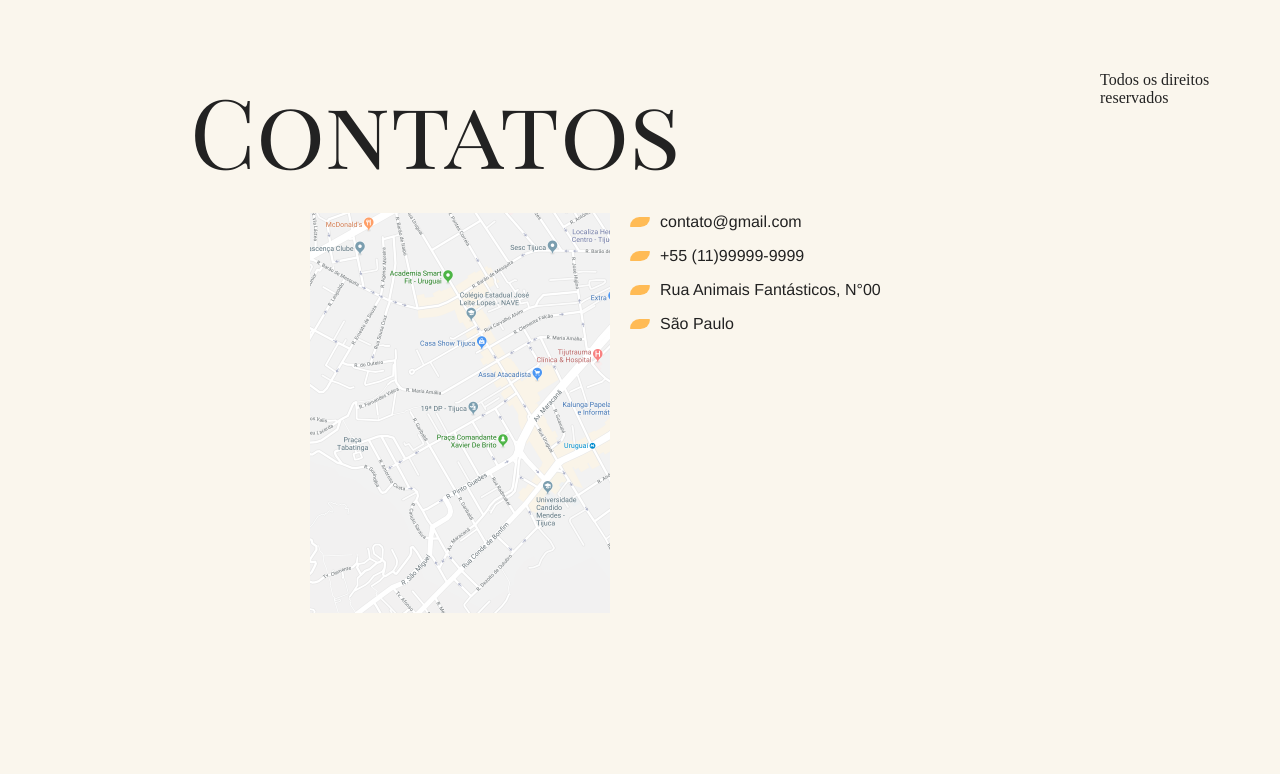
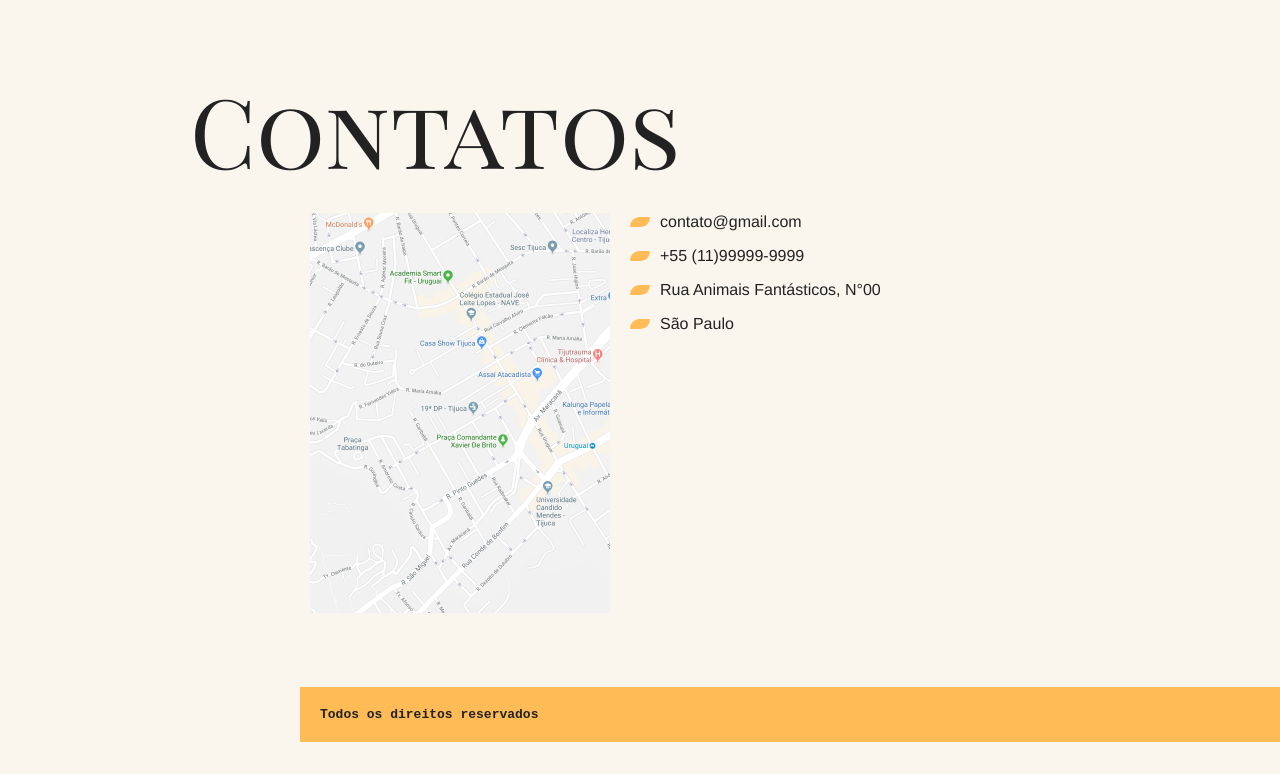
Before and after one commit to douglasjhonyy/animais-fantasticos-origamid, a plain HTML site: page index.html in a window 1280 px wide. Shown: the part 2574-3348 px from the top of the page. Before the commit the page ends 3261 px from the top, so only its background shows below. Drawn offline with Linux system fonts and the light colour scheme.

Commit message:
footer css

```diff
--- a/style.css
+++ b/style.css
@@ -166,3 +166,15 @@ body{
     border-radius: 100px 50%;
     background: #fb5;
 }
+
+.copy{
+    grid-column: 3/5;
+    margin-bottom: 2rem;
+    background: #fb5;
+}
+
+.copy p{
+    padding: 20px;
+    font-family: monospace;
+    font-weight: bold;
+}
```
